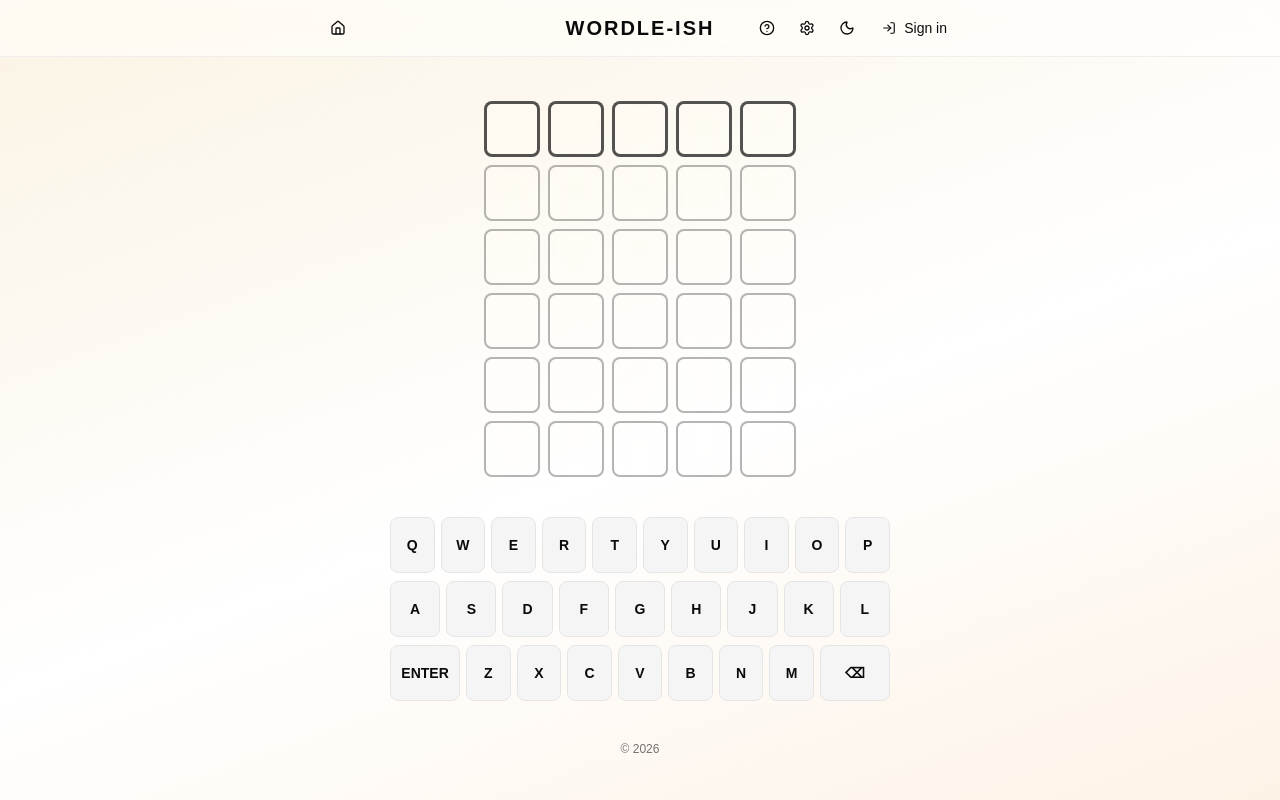
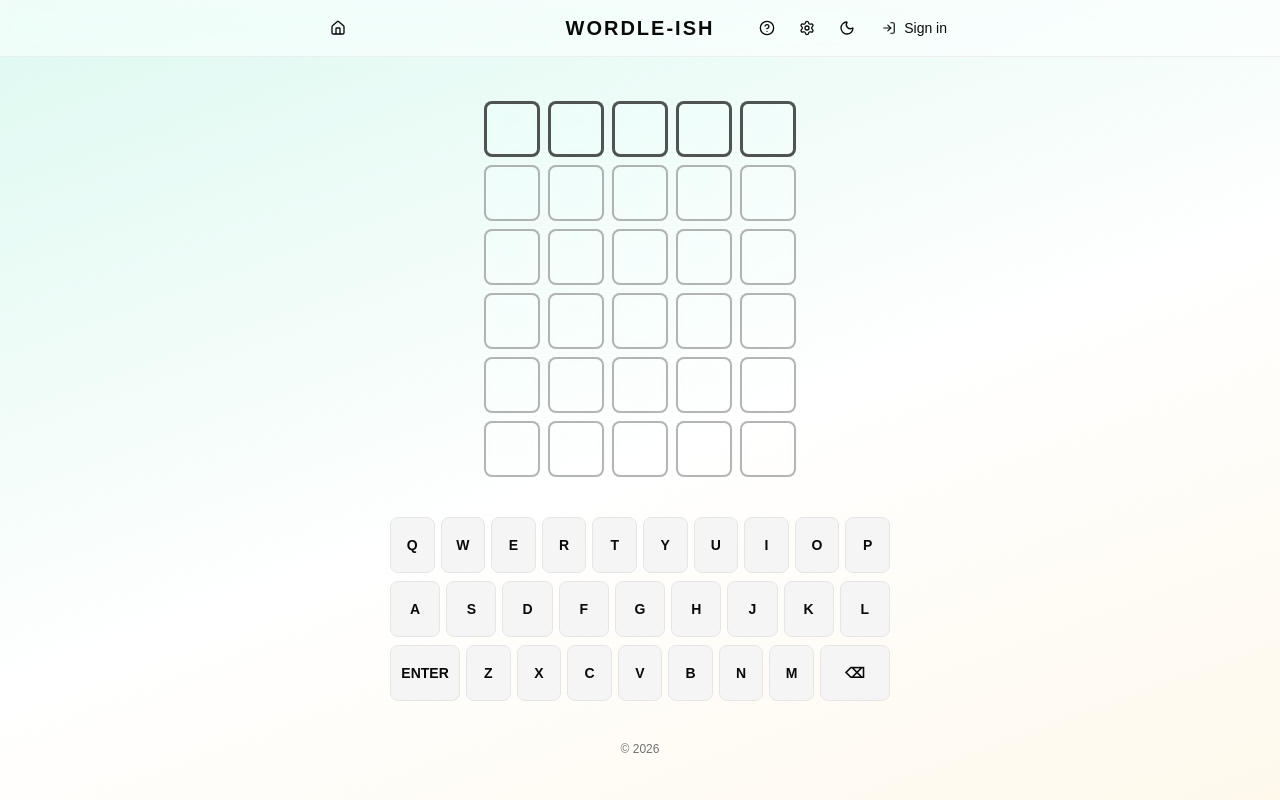
Before and after one commit to chingu-voyages/V61-tier3-team-99, a React (Vite) app in the folder frontend/: page /game in a window 1280 px wide. Built offline with nearby package versions, Linux system fonts and the light colour scheme; no server answers.

Commit message:
added theme selections

```diff
--- a/frontend/src/components/SettingsModal.tsx
+++ b/frontend/src/components/SettingsModal.tsx
@@ -5,7 +5,7 @@ import { X, Users, ExternalLink } from "lucide-react";
 import { useHighContrast } from "../hooks/useHighContrast";
 import { useHardMode } from "../hooks/useHardMode";
 import { useDarkMode } from "../hooks/useDarkMode";
-import { useTheme } from "../hooks/useTheme";
+import { useTheme, type LightTheme } from "../hooks/useTheme";
 
 interface SettingsModalProps {
   isOpen: boolean;
@@ -142,11 +142,14 @@ const SettingsModal = ({ isOpen, onClose }: SettingsModalProps) => {
               </div>
               <select
                 value={theme}
-                onChange={(e) => setTheme(e.target.value as "sage" | "teal")}
+                onChange={(e) => setTheme(e.target.value as LightTheme)}
                 className="cursor-pointer rounded-lg border border-border bg-card px-3 py-1.5 text-sm font-medium outline-none focus:ring-2 focus:ring-ring/50"
               >
                 <option value="sage">Sage + Gold</option>
                 <option value="teal">Teal + Marigold</option>
+                <option value="coral">Coral + Navy</option>
+                <option value="rose">Rose + Slate</option>
+                <option value="ocean">Ocean + Mint</option>
               </select>
             </div>
           )}
--- a/frontend/src/hooks/useTheme.ts
+++ b/frontend/src/hooks/useTheme.ts
@@ -1,16 +1,18 @@
 import { useEffect, useState } from 'react';
 
-export type LightTheme = 'sage' | 'teal';
+export type LightTheme = 'sage' | 'teal' | 'coral' | 'rose' | 'ocean';
 
 const STORAGE_KEY = 'lightTheme';
 
 const listeners = new Set<() => void>();
 
 const getInitialTheme = (): LightTheme => {
-  if (typeof window === 'undefined') return 'sage';
+  if (typeof window === 'undefined') return 'teal';
   const stored = localStorage.getItem(STORAGE_KEY);
-  if (stored === 'teal') return 'teal';
-  return 'sage';
+  if (stored && ['sage', 'teal', 'coral', 'rose', 'ocean'].includes(stored)) {
+    return stored as LightTheme;
+  }
+  return 'teal';
 };
 
 let globalTheme = getInitialTheme();
@@ -20,9 +22,21 @@ function setGlobalTheme(val: LightTheme) {
   listeners.forEach((listener) => listener());
 }
 
+const THEME_CLASSES: Record<LightTheme, string> = {
+  sage: '',
+  teal: 'theme-teal',
+  coral: 'theme-coral',
+  rose: 'theme-rose',
+  ocean: 'theme-ocean',
+};
+
 function applyThemeClass(theme: LightTheme) {
   const root = window.document.documentElement;
-  root.classList.toggle('theme-teal', theme === 'teal');
+  Object.values(THEME_CLASSES).forEach((cls) => {
+    if (cls) root.classList.remove(cls);
+  });
+  const cls = THEME_CLASSES[theme];
+  if (cls) root.classList.add(cls);
 }
 
 export function useTheme() {
--- a/frontend/src/index.css
+++ b/frontend/src/index.css
@@ -169,14 +169,16 @@
     );
 }
 
-.theme-teal {
+.theme-teal:not(.dark) {
     --gradient-app: linear-gradient(
         160deg,
         oklch(0.92 0.06 175 / 50%) 0%,
         oklch(1 0 0 / 0%) 55%,
         oklch(0.95 0.05 85 / 35%) 100%
     );
+}
 
+.theme-teal {
     /* Tile states */
     --tile-correct: #0D9488;
     --tile-wrong-position: #EAB308;
@@ -196,6 +198,87 @@
     /* Accent */
     --accent-primary: #0D9488;
     --accent-secondary: #EAB308;
+}
+
+.theme-coral:not(.dark) {
+    --gradient-app: linear-gradient(
+        160deg,
+        oklch(0.85 0.08 30 / 50%) 0%,
+        oklch(1 0 0 / 0%) 55%,
+        oklch(0.80 0.06 250 / 35%) 100%
+    );
+}
+
+.theme-coral {
+    --tile-correct: #E07A5F;
+    --tile-wrong-position: #3D405B;
+
+    --success: #E07A5F;
+    --badge-active: #E07A5F;
+
+    --stats-surface: #F4C7AB;
+    --stats-surface-alt: #D5D8E8;
+    --stats-text: #3D405B;
+    --stats-bar-win: #E07A5F;
+    --stats-bar: #F4978E;
+    --stats-bar-bg: #D5D8E8;
+
+    --accent-primary: #E07A5F;
+    --accent-secondary: #3D405B;
+}
+
+.theme-rose:not(.dark) {
+    --gradient-app: linear-gradient(
+        160deg,
+        oklch(0.88 0.08 350 / 45%) 0%,
+        oklch(1 0 0 / 0%) 55%,
+        oklch(0.90 0.02 250 / 30%) 100%
+    );
+}
+
+.theme-rose {
+    --tile-correct: #E11D48;
+    --tile-wrong-position: #475569;
+
+    --success: #E11D48;
+    --badge-active: #E11D48;
+
+    --stats-surface: #FECDD3;
+    --stats-surface-alt: #E2E8F0;
+    --stats-text: #334155;
+    --stats-bar-win: #E11D48;
+    --stats-bar: #FB7185;
+    --stats-bar-bg: #E2E8F0;
+
+    --accent-primary: #E11D48;
+    --accent-secondary: #475569;
+}
+
+.theme-ocean:not(.dark) {
+    --gradient-app: linear-gradient(
+        160deg,
+        oklch(0.90 0.06 210 / 50%) 0%,
+        oklch(1 0 0 / 0%) 55%,
+        oklch(0.92 0.05 155 / 35%) 100%
+    );
+}
+
+.theme-ocean {
+    --tile-correct: #0284C7;
+    --tile-wrong-position: #10B981;
+
+    --success: #0284C7;
+    --badge-active: #0284C7;
+
+    --stats-surface: #BAE6FD;
+    --stats-surface-alt: #A7F3D0;
+    --stats-text: #0C4A6E;
+    --stats-bar-win: #0284C7;
+    --stats-bar: #7DD3FC;
+    --stats-bar-bg: #D1FAE5;
+
+    --accent-primary: #0284C7;
+    --accent-secondary: #10B981;
 }
 
 @keyframes invalid-shake {
--- /dev/null
+++ b/frontend/src/pages/PalettesPage.tsx
@@ -0,0 +1,138 @@
+const palettes = [
+  {
+    name: "1. Coral + Navy",
+    colors: [
+      { hex: "#E07A5F", label: "Coral 600" },
+      { hex: "#F4978E", label: "Coral 400" },
+      { hex: "#F4C7AB", label: "Coral 200" },
+      { hex: "#3D405B", label: "Navy 800" },
+      { hex: "#545A7A", label: "Navy 600" },
+      { hex: "#8B8FA8", label: "Navy 400" },
+    ],
+    hero: { primary: "#E07A5F", secondary: "#3D405B" },
+  },
+  {
+    name: "2. Indigo + Rose",
+    colors: [
+      { hex: "#3730A3", label: "Indigo 800" },
+      { hex: "#4338CA", label: "Indigo 700" },
+      { hex: "#818CF8", label: "Indigo 400" },
+      { hex: "#BE185D", label: "Rose 700" },
+      { hex: "#EC4899", label: "Rose 500" },
+      { hex: "#F9A8D4", label: "Rose 300" },
+    ],
+    hero: { primary: "#4338CA", secondary: "#EC4899" },
+  },
+  {
+    name: "3. Ocean + Mint",
+    colors: [
+      { hex: "#075985", label: "Ocean 800" },
+      { hex: "#0284C7", label: "Ocean 600" },
+      { hex: "#7DD3FC", label: "Ocean 400" },
+      { hex: "#047857", label: "Mint 700" },
+      { hex: "#10B981", label: "Mint 500" },
+      { hex: "#6EE7B7", label: "Mint 300" },
+    ],
+    hero: { primary: "#0284C7", secondary: "#10B981" },
+  },
+  {
+    name: "4. Rose + Slate",
+    colors: [
+      { hex: "#BE123C", label: "Rose 700" },
+      { hex: "#E11D48", label: "Rose 600" },
+      { hex: "#FB7185", label: "Rose 400" },
+      { hex: "#334155", label: "Slate 700" },
+      { hex: "#475569", label: "Slate 600" },
+      { hex: "#94A3B8", label: "Slate 400" },
+    ],
+    hero: { primary: "#E11D48", secondary: "#475569" },
+  },
+  {
+    name: "5. Rust + Cream",
+    colors: [
+      { hex: "#9A3412", label: "Rust 800" },
+      { hex: "#C2410C", label: "Rust 600" },
+      { hex: "#FB923C", label: "Rust 400" },
+      { hex: "#FEF3C7", label: "Cream 200" },
+      { hex: "#FEF9C3", label: "Cream 100" },
+      { hex: "#FFFBEB", label: "Cream 50" },
+    ],
+    hero: { primary: "#C2410C", secondary: "#FEF3C7" },
+  },
+];
+
+const Swatch = ({ hex, label }: { hex: string; label: string }) => (
+  <div className="flex flex-col items-center gap-1.5">
+    <div
+      className="h-16 w-16 rounded-xl shadow-md border border-black/5"
+      style={{ backgroundColor: hex }}
+    />
+    <span className="text-[10px] font-mono text-muted-foreground">{hex}</span>
+    <span className="text-[10px] text-muted-foreground">{label}</span>
+  </div>
+);
+
+const HeroPreview = ({
+  primary,
+  secondary,
+}: {
+  primary: string;
+  secondary: string;
+}) => (
+  <div className="mt-4 flex flex-col items-center gap-2">
+    <div className="flex items-center gap-0.5">
+      <span
+        className="text-3xl font-black tracking-widest uppercase"
+        style={{ color: primary }}
+      >
+        Wordle
+      </span>
+      <span
+        className="text-3xl font-black tracking-widest uppercase"
+        style={{ color: secondary }}
+      >
+        -ish
+      </span>
+    </div>
+    <div className="flex gap-1">
+      <div
+        className="h-3 w-6 rounded-sm"
+        style={{ backgroundColor: primary }}
+      />
+      <div
+        className="h-3 w-6 rounded-sm"
+        style={{ backgroundColor: secondary }}
+      />
+    </div>
+  </div>
+);
+
+export default function PalettesPage() {
+  return (
+    <div className="mx-auto flex w-full max-w-2xl flex-col gap-10 px-4 py-10">
+      <h1 className="text-center text-2xl font-bold tracking-tight">
+        Theme Palettes
+      </h1>
+
+      {palettes.map((palette) => (
+        <div
+          key={palette.name}
+          className="rounded-2xl border border-border bg-card/60 p-6 shadow-sm"
+        >
+          <h2 className="mb-4 text-lg font-semibold">{palette.name}</h2>
+
+          <div className="flex flex-wrap justify-center gap-4">
+            {palette.colors.map((c) => (
+              <Swatch key={c.hex + c.label} hex={c.hex} label={c.label} />
+            ))}
+          </div>
+
+          <HeroPreview
+            primary={palette.hero.primary}
+            secondary={palette.hero.secondary}
+          />
+        </div>
+      ))}
+    </div>
+  );
+}
```
